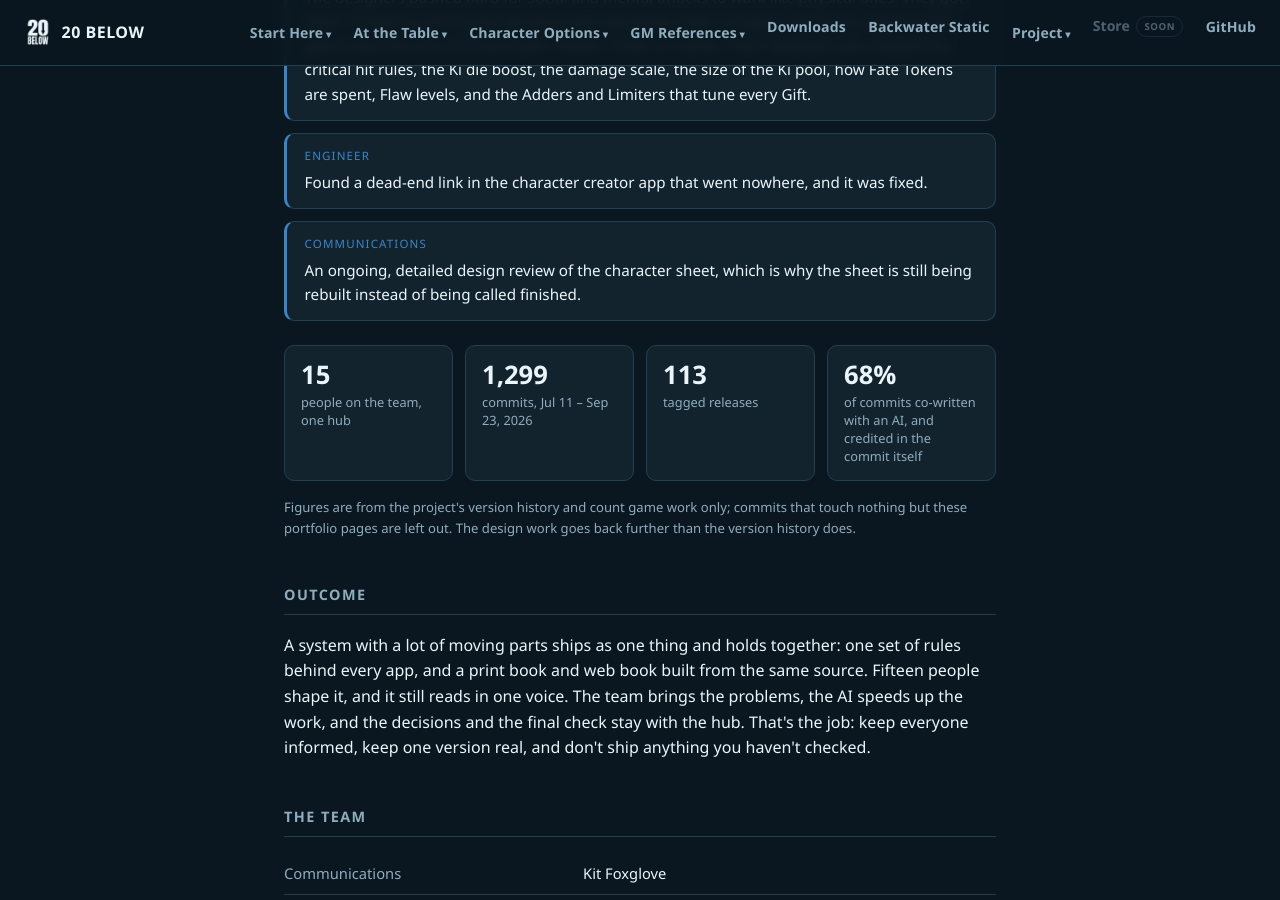
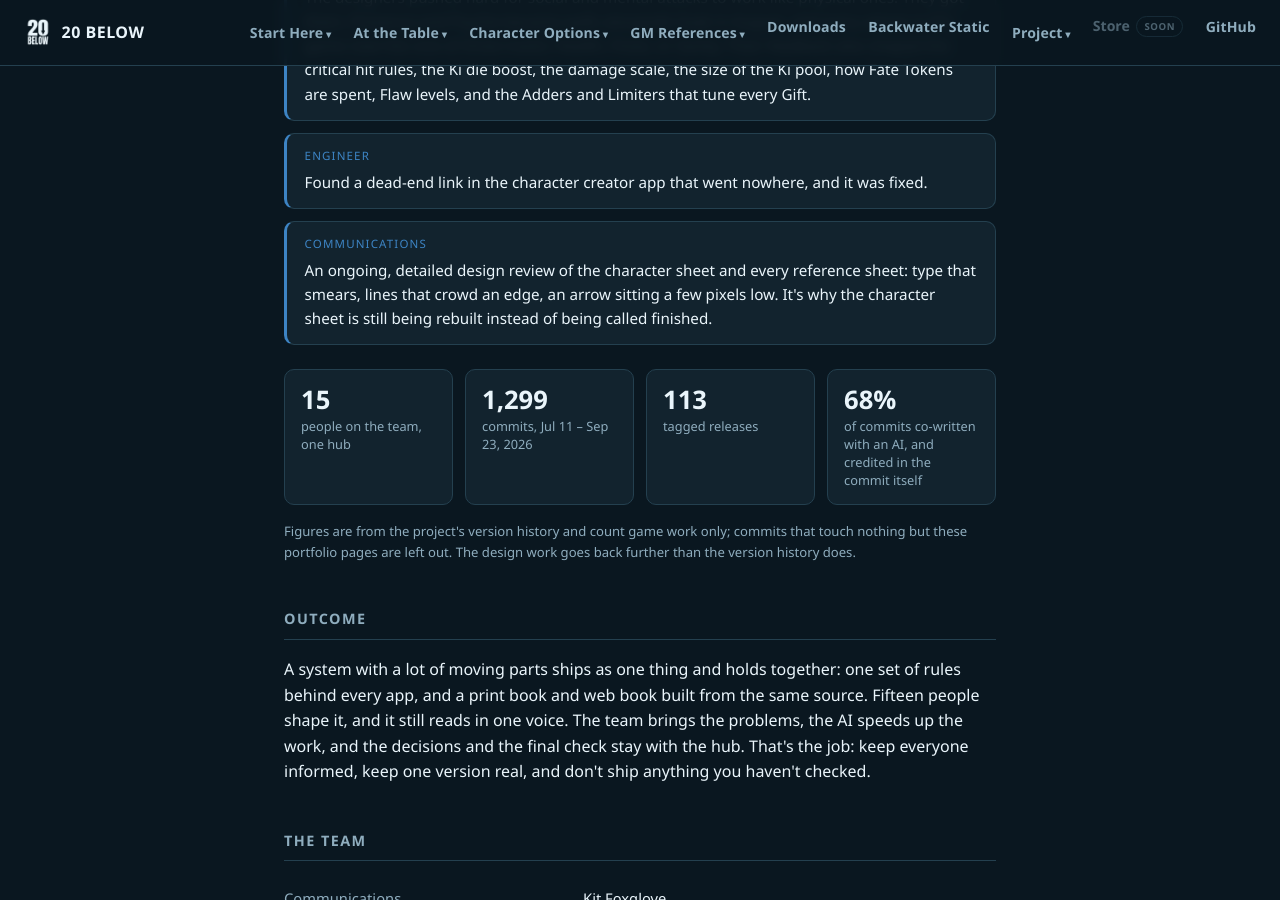
Before and after one commit to feralucce/20_Below, a Jekyll site: the page built from docs/case-study-ai-workflow.html, in a window 1280 px wide and 900 px high, scrolled down 2217 px. Built offline with Jekyll 4.4.1, drawn with Linux system fonts in a browser that asks for light colours.

Commit message:
Portfolio: Kit's design review covers the reference sheets too
Co-Authored-By: Claude Opus 5.5 <noreply@anthropic.com>

```diff
--- a/docs/case-study-ai-workflow.html
+++ b/docs/case-study-ai-workflow.html
@@ -90,7 +90,7 @@
     <div class="change"><div class="who">Playtesters</div><p>Playtest feedback led to a complete overhaul of how new characters buy their starting gear with Wealth. It's now its own procedure with its own <a href="/docs/creation-wealth-reference.html">reference page</a>.</p></div>
     <div class="change"><div class="who">Game Designers</div><p>The designers pushed hard for social and mental attacks to work like physical ones. They got them. Presence and Psyche became walls alongside Soak in August, and every attack in the game now hits one of three tracks: Health, Poise, or Sanity. Their feedback also shaped the critical hit rules, the Ki die boost, the damage scale, the size of the Ki pool, how Fate Tokens are spent, Flaw levels, and the Adders and Limiters that tune every Gift.</p></div>
     <div class="change"><div class="who">Engineer</div><p>Found a dead-end link in the character creator app that went nowhere, and it was fixed.</p></div>
-    <div class="change"><div class="who">Communications</div><p>An ongoing, detailed design review of the character sheet, which is why the sheet is still being rebuilt instead of being called finished.</p></div>
+    <div class="change"><div class="who">Communications</div><p>An ongoing, detailed design review of the character sheet and every reference sheet: type that smears, lines that crowd an edge, an arrow sitting a few pixels low. It's why the character sheet is still being rebuilt instead of being called finished.</p></div>
   </div>
 
   <div class="stats">
```
